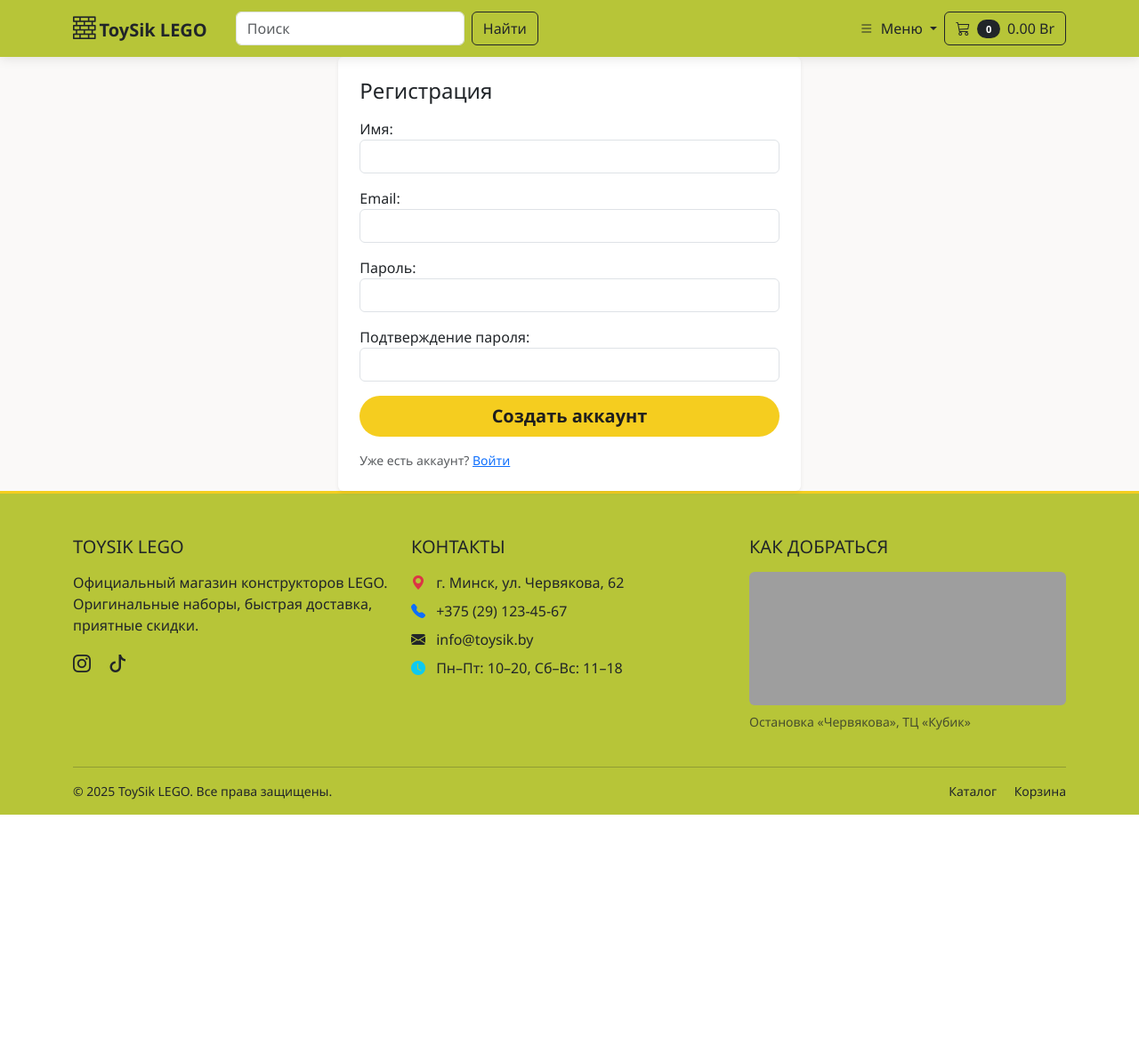
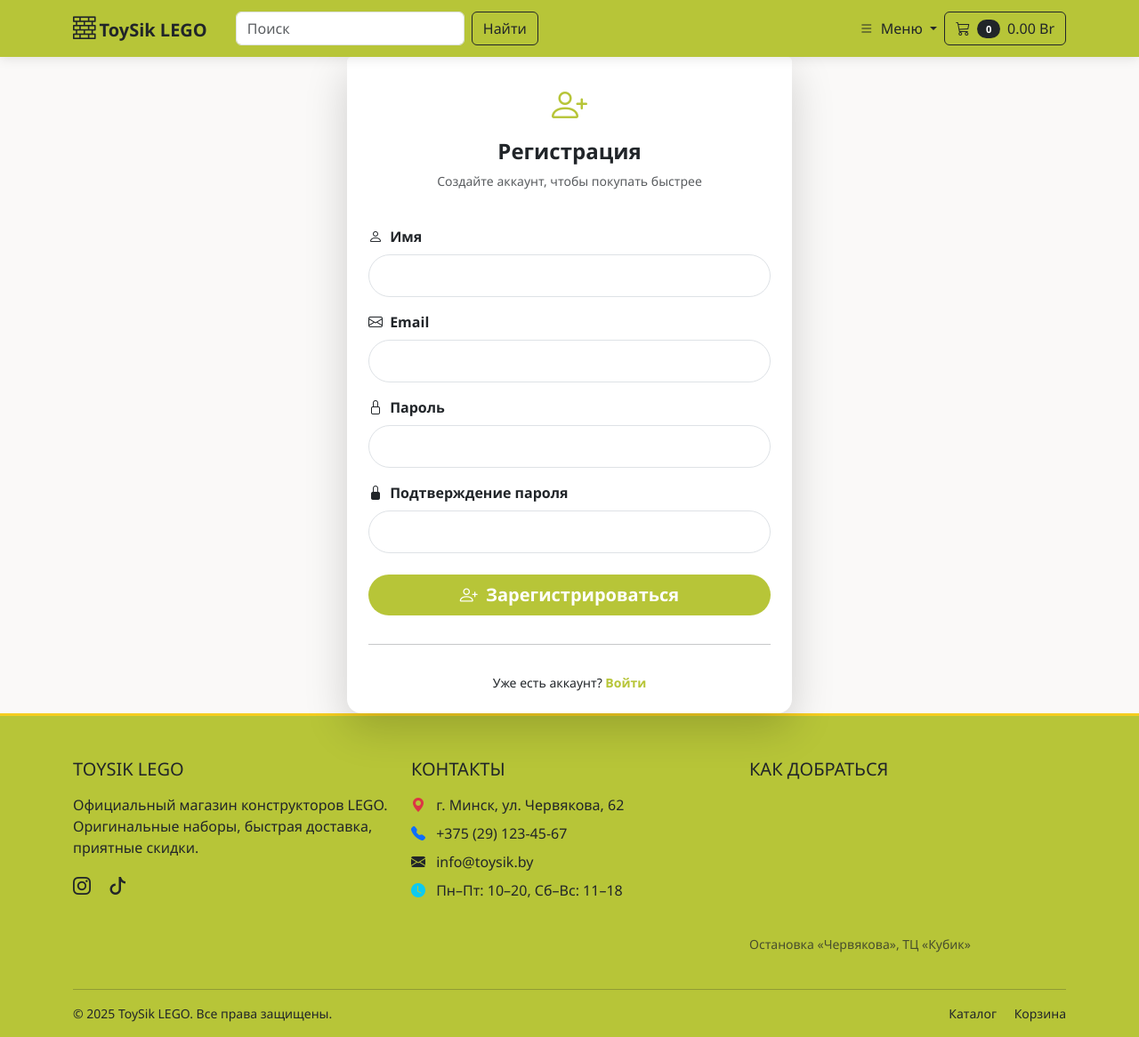
Before and after one commit to k1slee/lego-shop, a Django app: page /register/ in a window 1280 px wide. Shown: the whole page at 89% size. Before the commit the page ends 916 px from the top, so only its background shows below. Run offline with Django 4.2, Linux system fonts and the light colour scheme; data that the repository does not hold is empty; grey boxes are pictures that could not be loaded.

Commit message:
Главная + рег\авто

```diff
--- a/shop/models.py
+++ b/shop/models.py
@@ -24,6 +24,8 @@
     description = models.TextField('Описание', blank=True)
     sort_order = models.PositiveIntegerField('Порядок сортировки', default=0)
     is_active = models.BooleanField('Активна', default=True)
+    image = models.ImageField('Изображение категории', upload_to='categories/', blank=True, null=True)
+    is_collection = models.BooleanField('Показывать в блоке "Коллекции" на главной', default=False)
 
     class Meta:
         verbose_name = 'Категория'
--- a/static/css/app.css
+++ b/static/css/app.css
@@ -470,3 +470,22 @@
     width: 2.5rem;
     height: 2.5rem;
 }
+/* Стили для страниц логина/регистрации */
+.form-control-lg {
+    border-radius: 50rem !important;
+    border: 1px solid #dee2e6;
+    transition: all 0.2s;
+}
+.form-control-lg:focus {
+    border-color: #b7c538;
+    box-shadow: 0 0 0 0.2rem rgba(183, 197, 56, 0.25);
+}
+.btn-lg {
+    transition: transform 0.1s;
+}
+.btn-lg:active {
+    transform: scale(0.98);
+}
+.card {
+    border: none;
+}
--- a/templates/registration/register.html
+++ b/templates/registration/register.html
@@ -1,42 +1,50 @@
 {% extends 'base.html' %}
+{% load static %}
 
-{% block title %}Регистрация{% endblock %}
+{% block title %}Регистрация — ToySik LEGO{% endblock %}
 
 {% block content %}
-  <div class="row justify-content-center">
-    <div class="col-md-6 col-lg-5">
-      <div class="card border-0 shadow-sm">
+<div class="container d-flex justify-content-center align-items-center" style="min-height: 80vh;">
+  <div class="card border-0 shadow-lg rounded-4" style="max-width: 500px; width: 100%;">
+    <div class="card-header bg-white border-0 text-center pt-4 pb-0">
+      <i class="bi bi-person-plus fs-1" style="color: #b7c538;"></i>
+      <h2 class="h4 mt-2 fw-semibold">Регистрация</h2>
+      <p class="text-muted small">Создайте аккаунт, чтобы покупать быстрее</p>
+    </div>
     <div class="card-body p-4">
-          <h1 class="h4 mb-3">Регистрация</h1>
       <form method="post" class="vstack gap-3">
         {% csrf_token %}
+        {% if form.non_field_errors %}
+          <div class="alert alert-danger small mb-2">{{ form.non_field_errors }}</div>
+        {% endif %}
+
         <div>
-              {{ form.first_name.label_tag }}
-              {{ form.first_name }}
+          <label for="id_first_name" class="form-label fw-semibold"><i class="bi bi-person me-1"></i> Имя</label>
+          <input type="text" name="first_name" id="id_first_name" class="form-control form-control-lg rounded-pill" value="{{ form.first_name.value|default:'' }}" required>
           {% if form.first_name.errors %}<div class="text-danger small mt-1">{{ form.first_name.errors }}</div>{% endif %}
         </div>
         <div>
-              {{ form.email.label_tag }}
-              {{ form.email }}
+          <label for="id_email" class="form-label fw-semibold"><i class="bi bi-envelope me-1"></i> Email</label>
+          <input type="email" name="email" id="id_email" class="form-control form-control-lg rounded-pill" value="{{ form.email.value|default:'' }}" required>
           {% if form.email.errors %}<div class="text-danger small mt-1">{{ form.email.errors }}</div>{% endif %}
         </div>
         <div>
-              {{ form.password1.label_tag }}
-              {{ form.password1 }}
+          <label for="id_password1" class="form-label fw-semibold"><i class="bi bi-lock me-1"></i> Пароль</label>
+          <input type="password" name="password1" id="id_password1" class="form-control form-control-lg rounded-pill" required>
           {% if form.password1.errors %}<div class="text-danger small mt-1">{{ form.password1.errors }}</div>{% endif %}
         </div>
         <div>
-              {{ form.password2.label_tag }}
-              {{ form.password2 }}
+          <label for="id_password2" class="form-label fw-semibold"><i class="bi bi-lock-fill me-1"></i> Подтверждение пароля</label>
+          <input type="password" name="password2" id="id_password2" class="form-control form-control-lg rounded-pill" required>
           {% if form.password2.errors %}<div class="text-danger small mt-1">{{ form.password2.errors }}</div>{% endif %}
         </div>
-            <button class="btn btn-warning btn-lg fw-semibold" type="submit">Создать аккаунт</button>
-            <div class="text-muted small">
-              Уже есть аккаунт? <a href="{% url 'login' %}">Войти</a>
-            </div>
+        <button type="submit" class="btn btn-lg rounded-pill text-white fw-semibold mt-2" style="background-color: #b7c538; border: none;">
+          <i class="bi bi-person-plus me-1"></i> Зарегистрироваться
+        </button>
+        <hr>
+        <p class="text-center small mb-0">Уже есть аккаунт? <a href="{% url 'login' %}" class="fw-semibold text-decoration-none" style="color: #b7c538;">Войти</a></p>
       </form>
     </div>
   </div>
 </div>
-  </div>
 {% endblock %}
```
Also changed, not shown: shop/admin.py (+9 -2 lines), templates/home.html (+33 -22 lines), templates/login.html (+26 -14 lines), shop/migrations/0006_category_image.py (added), shop/migrations/0007_category_is_collection.py (added). Lines whose indentation alone changed are shown as unchanged.
